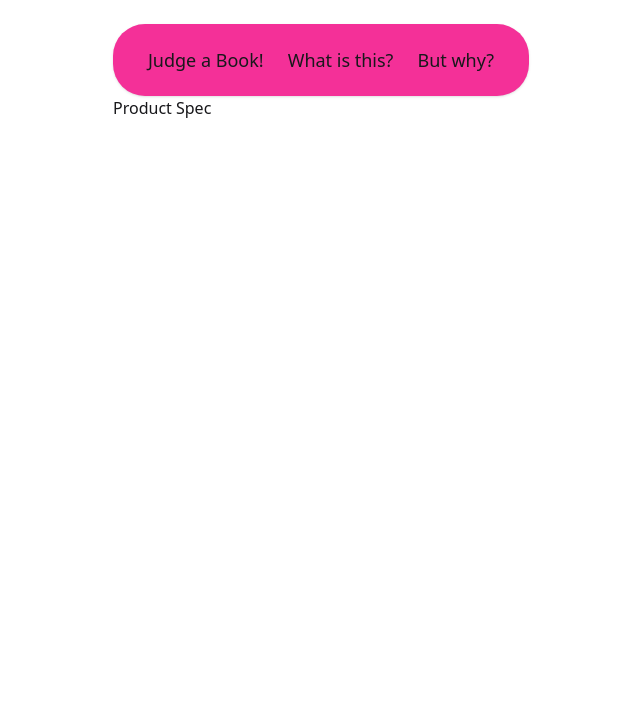
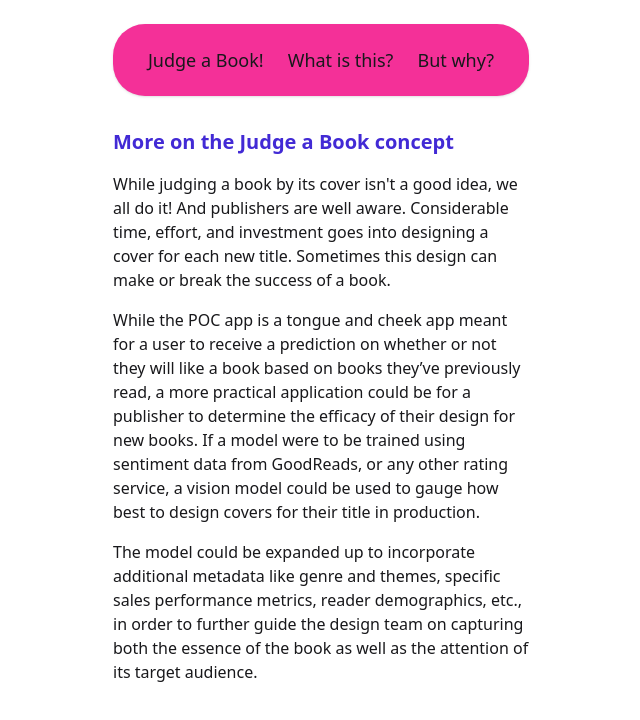
Before and after one commit to fcappadora/book-judge, a SvelteKit app: page /product-justiication in a window 1280 px wide. Shown: the top 720 px of the page, without its empty margins (319-959 px from the left). Built offline with nearby package versions, Linux system fonts and the light colour scheme.

Commit message:
about pages and readme

```diff
--- a/src/routes/about-the-project/+page.svelte
+++ b/src/routes/about-the-project/+page.svelte
@@ -1 +1,21 @@
-<h1>About</h1>
+<div class="pt-8">
+	<h1 class="text-primary mb-4 text-xl font-bold">About this project</h1>
+	<p class="mb-4">
+		This project demonstrates the power and ease of implementation of computer vision using
+		Roboflow.
+	</p>
+	<p class="mb-4">
+		This app is powered by a Roboflow workflow that accepts images as input. For this POC, images
+		are expected to contain a book cover. The classification model utilizes the ViT Classification
+		Model to analyze the input image and classify it as "like" or "dislike". After processing the
+		image, the workflow returns the classification result as structured JSON to the consumer. The
+		workflow is accessible via REST API.
+	</p>
+	<p class="mb-4">
+		The model was trained using ~60 book covers, pre categorized into likes and dislikes, provided
+		by the developer. The model seeks to classify input covers based on visual similarity.
+	</p>
+	<p class="mb-4">
+		The front-end is built on Svelte-Kit using TailwindCSS and DaisyUI. It is hosted on Netlify.
+	</p>
+</div>
--- a/src/routes/product-justiication/+page.svelte
+++ b/src/routes/product-justiication/+page.svelte
@@ -1 +1,21 @@
-<h1>Product Spec</h1>
+<div class="pt-8">
+	<h1 class="text-primary mb-4 text-xl font-bold">More on the Judge a Book concept</h1>
+	<p class="mb-4">
+		While judging a book by its cover isn't a good idea, we all do it! And publishers are well
+		aware. Considerable time, effort, and investment goes into designing a cover for each new title.
+		Sometimes this design can make or break the success of a book.
+	</p>
+	<p class="mb-4">
+		While the POC app is a tongue and cheek app meant for a user to receive a prediction on whether
+		or not they will like a book based on books they’ve previously read, a more practical
+		application could be for a publisher to determine the efficacy of their design for new books. If
+		a model were to be trained using sentiment data from GoodReads, or any other rating service, a
+		vision model could be used to gauge how best to design covers for their title in production.
+	</p>
+	<p class="mb-4">
+		The model could be expanded up to incorporate additional metadata like genre and themes,
+		specific sales performance metrics, reader demographics, etc., in order to further guide the
+		design team on capturing both the essence of the book as well as the attention of its target
+		audience.
+	</p>
+</div>
```
Also changed, not shown: 1 other file (tests, documents, lock files or other folders).
